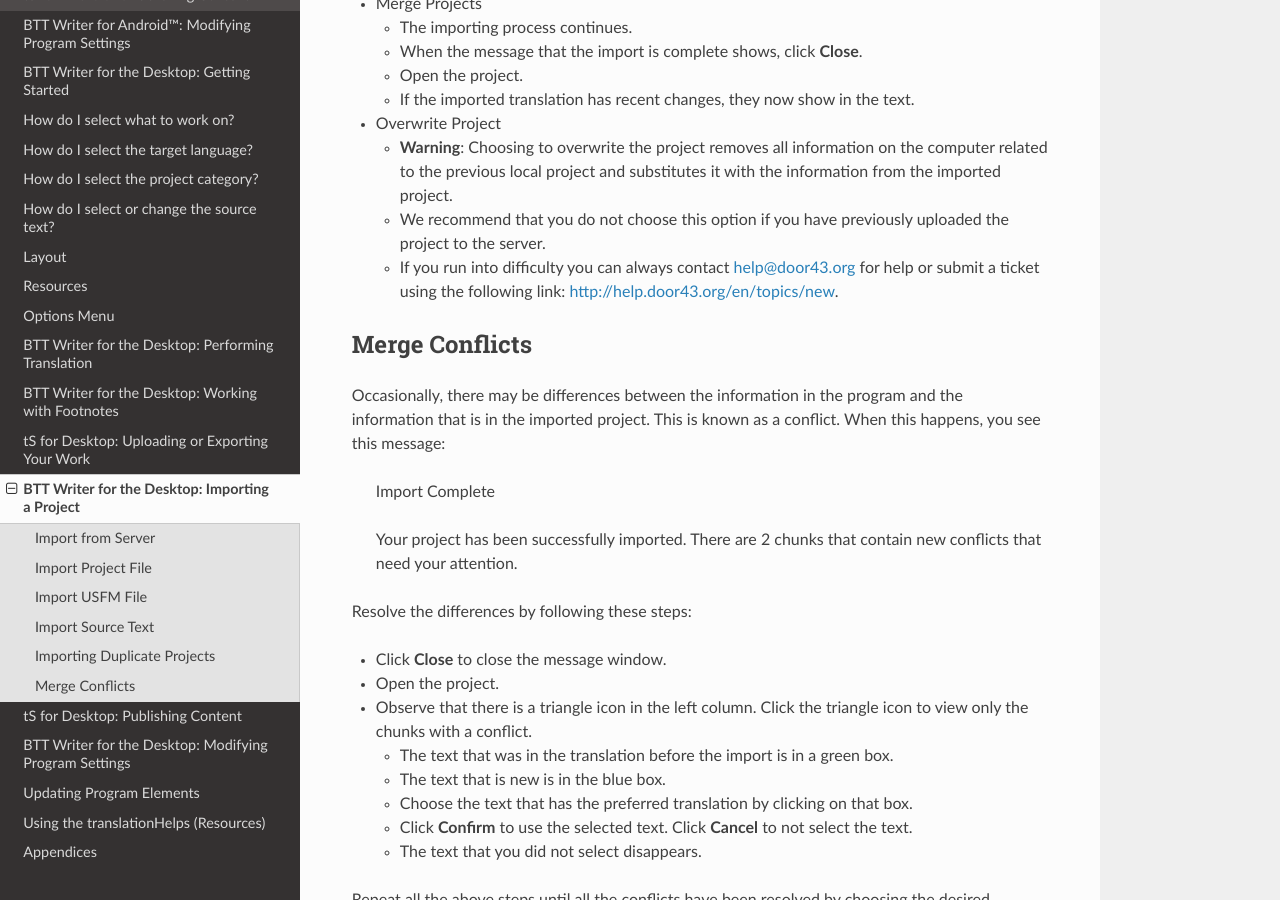
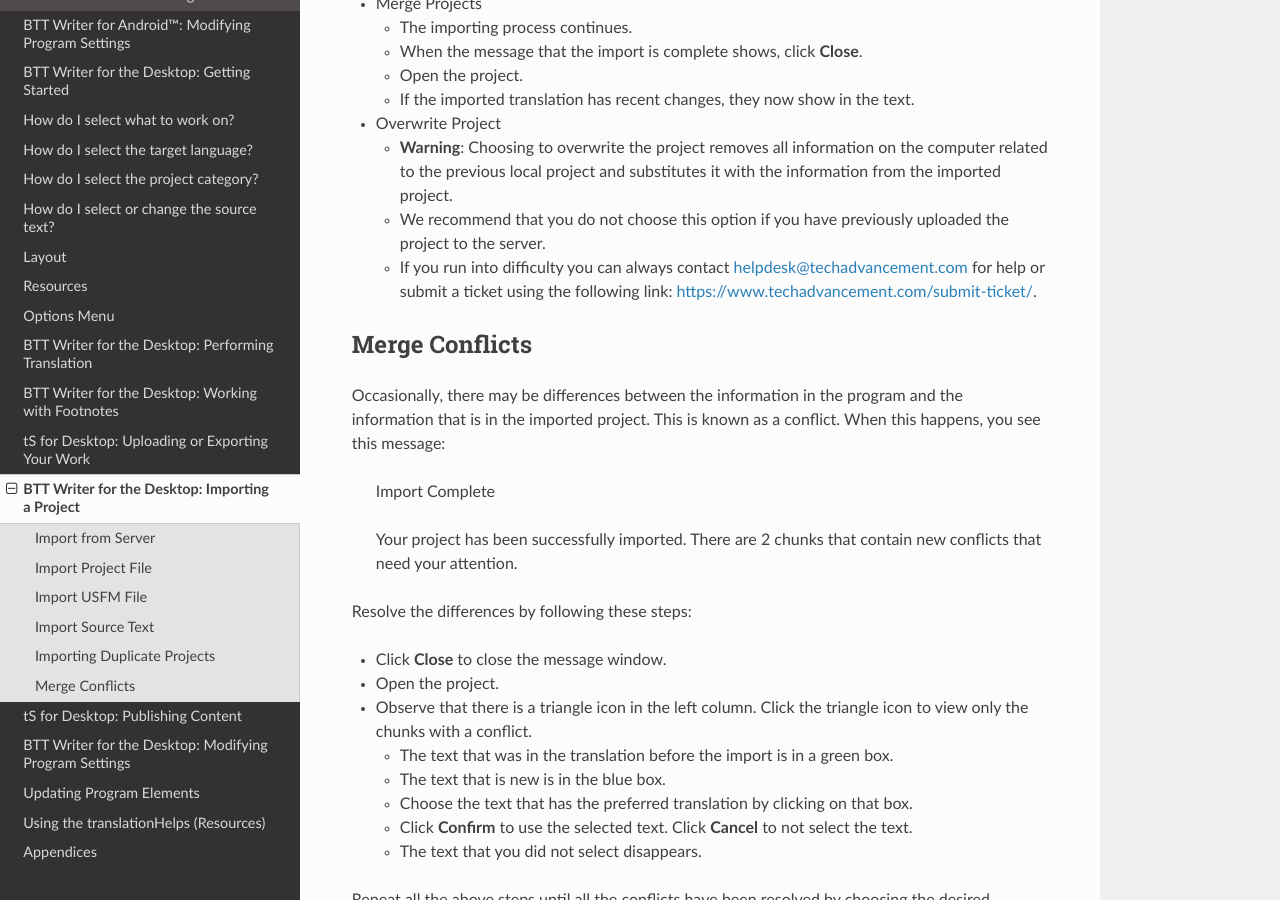
Before and after one commit to mondele/btt-writer-docs, a Sphinx documentation site: the page built from docs/dImport.rst, in a window 1280 px wide and 900 px high, scrolled down 2784 px. Built offline with Sphinx 7.4.7 and the Read the Docs theme 2.0.0, drawn with Linux system fonts in a browser that asks for light colours; pages that are not in the unit, such as notebooks, are missing from menus.

Commit message:
Update dImport.rst

```diff
--- a/docs/dImport.rst
+++ b/docs/dImport.rst
@@ -129,7 +129,7 @@
 
   * We recommend that you do not choose this option if you have previously uploaded the project to the server.
 
-  * If you run into difficulty you can always contact help@door43.org for help or submit a ticket using the following link: `<http://help.door43.org/en/topics/new>`_.
+  * If you run into difficulty you can always contact helpdesk@techadvancement.com for help or submit a ticket using the following link: `<https://www.techadvancement.com/submit-ticket/>`_.
 
 Merge Conflicts
 ---------------
```
